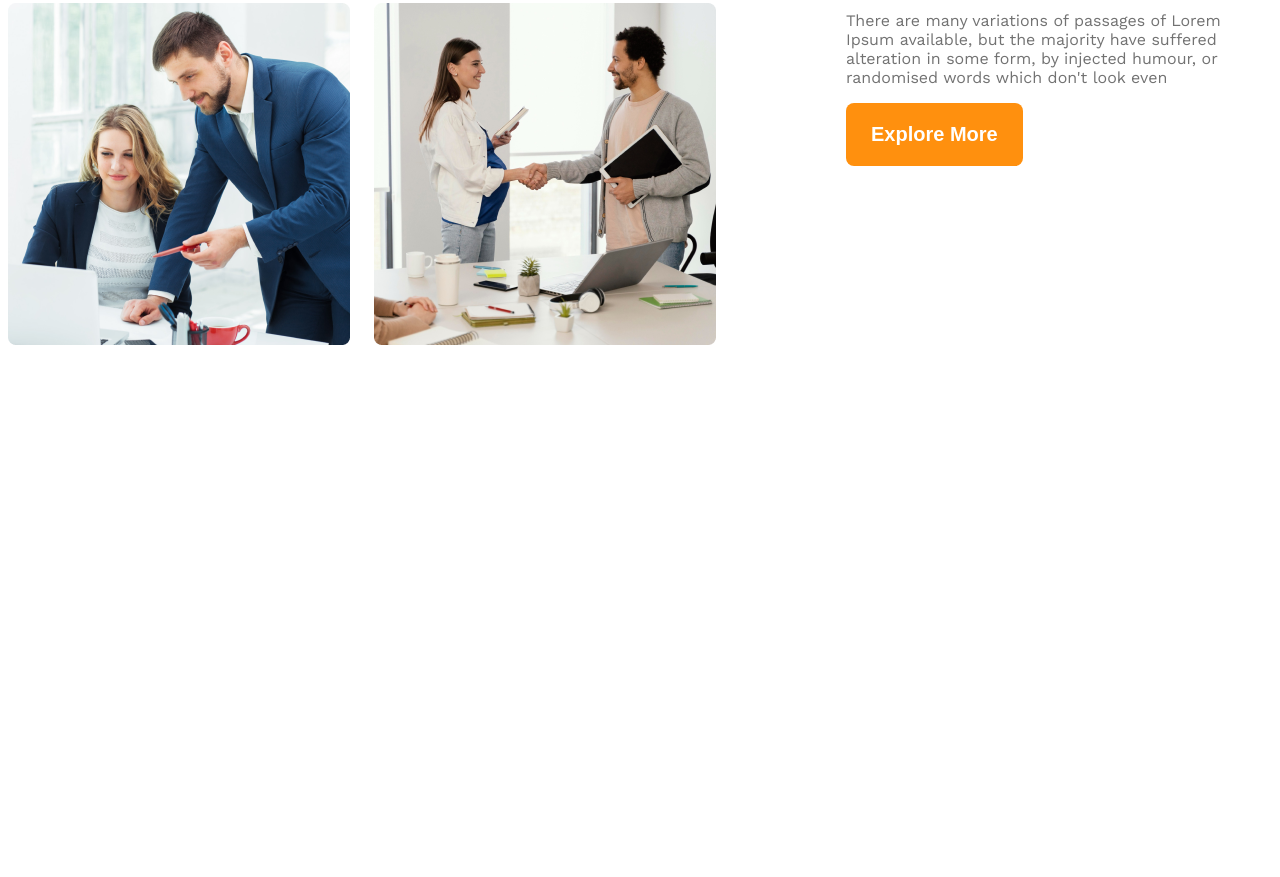
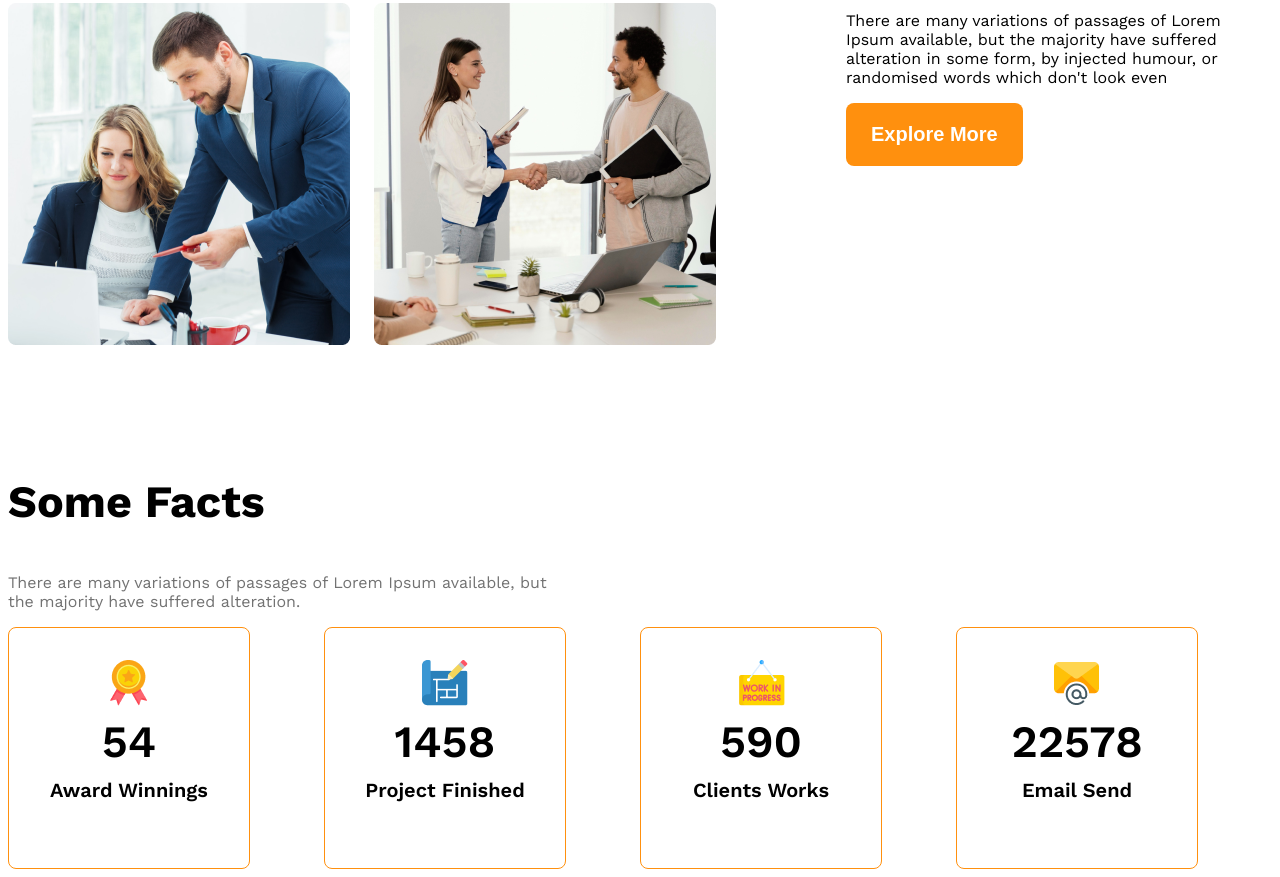
Before and after one commit to almamunrasel/g3-architects-websites, a plain HTML site: page index.html in a window 1280 px wide. Shown: the part 1677-2554 px from the top of the page. Before the commit the page ends 2030 px from the top, so only its background shows below. Drawn offline with nearby package versions, Linux system fonts and the light colour scheme.

Commit message:
done some facts works

```diff
--- a/index.html
+++ b/index.html
@@ -38,6 +38,7 @@
 
     </header>
     <main>
+        <!-- teams section start -->
         <section class="teams display-flex">
             <div class="team-img-container">
                 <img src="images/team1.png" alt="">
@@ -48,13 +49,13 @@
 
             </div>
             <div class="our-features">
-                <h3 class="feature-title">
+                <h3 class="section-title">
                     <span id="quick-list" class="text-light-gray"> Quick list</span>
                     <span>of Our</span>
                     <span class="text-primary">Features</span>
 
                 </h3>
-                <p class="feature-description text-light-gray">
+                <p class="feature-description ">
                     There are many variations of passages of Lorem Ipsum available, but the majority have suffered alteration in some form, by injected humour, or randomised words which don't look even
                 </p>
                 <button class="btn-primary">Explore More</button>
@@ -65,6 +66,49 @@
 
         </section>
 
+        <!-- feature will enjoy -->
+
+        <section>
+            <h3 class="section-title">Some Facts</h3>
+            <p class="text-light-gray fact-description">There are many variations of passages of Lorem Ipsum available, but the majority have suffered alteration.</p>
+            <div class="facts-container">
+                <div class="fact-cart display-flex">
+                    <div>
+                        <img src="images/icons/ribon.png" alt="" class="fact-icon">
+                    <h4 class="fact-number">54</h4>
+                    <h5 class="fact-name">Award Winnings</h5>
+                    </div>
+
+                </div>
+                <div class="fact-cart display-flex">
+                    <div>
+                        <img src="images/icons/projects.png" alt="" class="fact-icon">
+                        <h4 class="fact-number">1458</h4>
+                        <h5 class="fact-name">Project Finished</h5>
+                    </div>
+
+                </div>
+                <div class="fact-cart display-flex">
+                    <div>
+                        <img src="images/icons/customers.png" alt="" class="fact-icon">
+                        <h4 class="fact-number">590</h4>
+                        <h5 class="fact-name">Clients Works</h5>
+                    </div>
+
+                </div>
+                <div class="fact-cart display-flex">
+                    <div>
+                        <img src="images/icons/email.png" alt="" class="fact-icon">
+                        <h4 class="fact-number">22578</h4>
+                        <h5 class="fact-name">Email Send</h5>
+                    </div>
+                </div>
+
+            </div>
+
+
+        </section>
+
     </main>
     <footer>
 
--- a/styles/architects.css
+++ b/styles/architects.css
@@ -47,6 +47,10 @@
   main>section{
     margin-top: 130px;
   }
+  .section-title{
+    font-size: 2.8rem;
+    font-weight: 700;
+}
   /* header style */
 
 /* navbar related styles */
@@ -106,12 +110,47 @@
     margin-left: 130px;
     max-width: 530px;
 }
-.feature-title{
-    font-size: 2.8rem;
-}
+
 #quick-list{
     font-weight: 700;
 }
+
+/*
+some fact related styles */
+.facts-container{
+    display: grid;
+    grid-template-columns: repeat(4,1fr);
+
+}
+.fact-cart{
+    border: 1px solid #ff900e;
+    width: 240px;
+    height: 240px;
+    border-radius: 8px;
+    text-align: center;
+    align-items: center;
+    justify-content: center;
+}
+
+.fact-number{
+    font-size: 2.8rem;
+    font-weight: 600;
+    margin-top: 5px;
+    margin-bottom: 10px;
+
+}
+.fact-name{
+    font-size: 1.25rem;
+    font-weight: 600;
+    margin-top: 10px;
+}
+.fact-description{
+    max-width: 540px;
+}
+
+
+
+
 /* responsive media query */
 @media screen and (max-width:576px){
 
```
